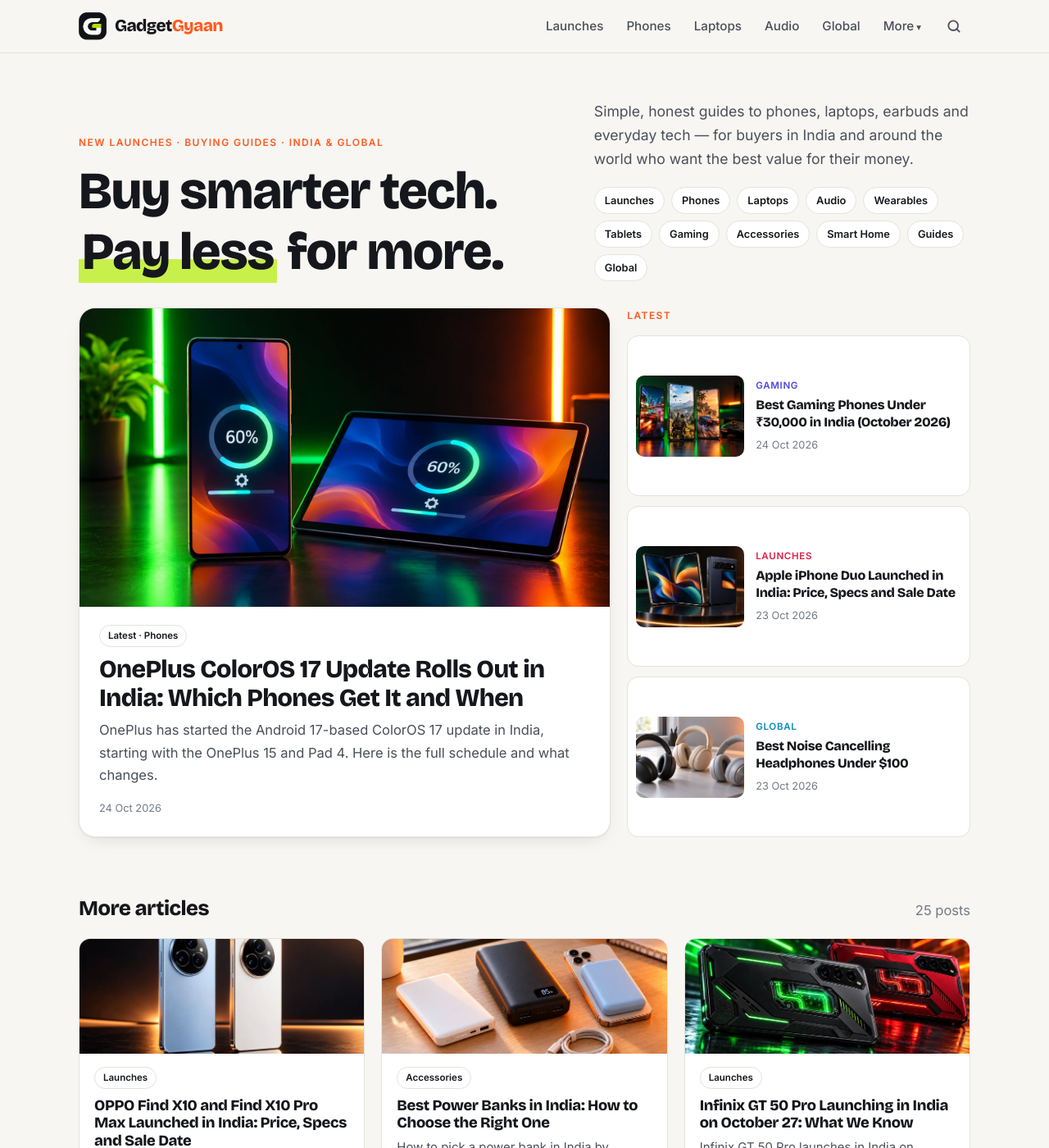
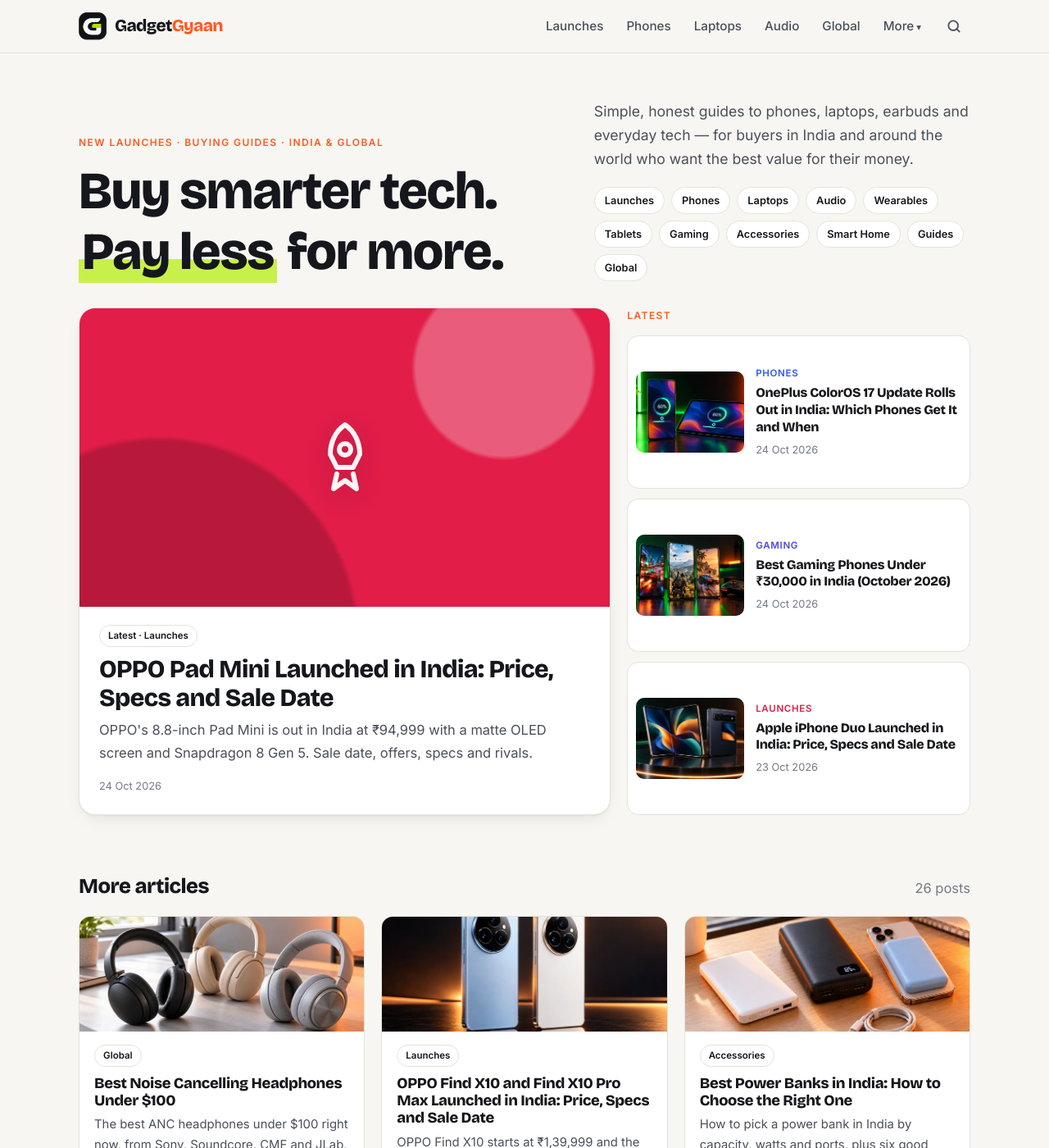
Before and after one commit to kiteksood167/kiteksood167.github.io, a Jekyll site: the page built from index.html, in a window 1280 px wide and 1400 px high. Shown: the whole window at 82% size. Built offline with Jekyll 4.4.1, drawn with Linux system fonts in a browser that asks for light colours; part of the change alters nothing that is shown; some of the changed text lies outside the part shown.

Commit message:
New launch post: OPPO Pad Mini Launched in India: Price, Specs and Sale Date
Co-Authored-By: Claude <noreply@anthropic.com>

```diff
--- a/_posts/2026-10-22-oppo-find-x10-launched-india-price-specs-sale-date.md
+++ b/_posts/2026-10-22-oppo-find-x10-launched-india-price-specs-sale-date.md
@@ -80,7 +80,7 @@ At these prices, the competition is tough:
 
 > **Tip:** Don't book on day one just because of the launch buzz. Wait for the October 29 sale to see the final bank and exchange offers, then compare the effective price with the Galaxy S26 Ultra's current street price. A ₹1.4 lakh or ₹2 lakh phone needs to win on your actual price, not the sticker price.
 
-**Related reading:** [OPPO Find X10 Series Launching in India on October 22: What We Know](/oppo-find-x10-series-india-launch-october-22/) · [Fast Charging Explained: Watts, USB-C PD and the Right Charger](/fast-charging-explained/)
+**Related reading:** [OPPO Find X10 Series Launching in India on October 22: What We Know](/oppo-find-x10-series-india-launch-october-22/) · [Fast Charging Explained: Watts, USB-C PD and the Right Charger](/fast-charging-explained/) · [OPPO Pad Mini Launched in India: Price, Specs and Sale Date](/oppo-pad-mini-launched-india-price-specs-sale-date/)
 
 ## The bottom line
 
--- /dev/null
+++ b/_posts/2026-10-24-oppo-pad-mini-launched-india-price-specs-sale-date.md
@@ -0,0 +1,76 @@
+---
+title: "OPPO Pad Mini Launched in India: Price, Specs and Sale Date"
+seo_title: "OPPO Pad Mini India Price, Specs and Sale Date"
+description: "OPPO's 8.8-inch Pad Mini is out in India at ₹94,999 with a matte OLED screen and Snapdragon 8 Gen 5. Sale date, offers, specs and rivals."
+date: 2026-10-24 18:45:00 +0530
+category: Launches
+also_in: [Tablets]
+tags: [oppo, oppo pad mini, tablets, compact tablets, flipkart, launch]
+---
+
+OPPO has launched the Pad Mini in India, a small 8.8-inch Android tablet with a matte OLED screen and a flagship Snapdragon 8 Gen 5 chip. It was announced on October 22 alongside the Find X10 phones and costs ₹94,999. Sales start on October 29, and pre-orders are already open.
+
+<!--more-->
+
+## Price and availability in India
+
+OPPO is selling just one version in India, the "Matte Display Edition", in a single Lavender colour.
+
+| Variant | Price in India |
+|---|---|
+| 8GB RAM + 256GB storage (Wi-Fi) | ₹94,999 |
+| OPPO Pad Mini Smart Case (sold separately) | ₹3,999 |
+| OPPO Pencil 3 Pro stylus (sold separately) | ₹7,999 |
+
+- **Sale date:** Thursday, October 29, 2026 (pre-orders are open now on OPPO's India website)
+- **Where to buy:** OPPO's online store and Flipkart
+
+**Launch offers** (for a limited period that started on October 22, as reported by Indian tech sites):
+
+- The Pencil 3 Pro and Smart Case free with the tablet, worth about ₹11,000 together
+- Up to 15% instant cashback with eligible bank cards
+- No-cost EMI for up to 24 months, or zero down payment for up to 30 months
+
+Reports differ on when the free-accessory offer ends, so check the end date on OPPO's or Flipkart's page before you order.
+
+## Key specifications
+
+| Spec | OPPO Pad Mini |
+|---|---|
+| Display | 8.8" OLED, matte finish, 2520 x 1680 (2.5K), up to 144Hz, up to 1,600 nits full-screen (3,200 nits peak in small areas) |
+| Processor | Qualcomm Snapdragon 8 Gen 5 (3nm) |
+| RAM and storage | 8GB LPDDR5X, 256GB UFS 4.1 |
+| Battery | 8,000mAh |
+| Charging | 67W SUPERVOOC wired |
+| Cameras | 13MP rear, 8MP front |
+| Software | ColorOS 16 (Android 16) |
+| Size and weight | About 5.46mm thin, about 282g |
+| Connectivity | Wi-Fi 7, Bluetooth 6.0, USB-C (USB 3.2 Gen 1) |
+| Stylus | Works with OPPO Pencil 3 and Pencil 3 Pro |
+
+## What's new
+
+This is OPPO's first compact tablet in India, so there's no older Pad Mini to compare it with. The idea is a small tablet you can hold in one hand for reading, notes and video, but with the same kind of top-end chip you'd find in a premium phone.
+
+The screen is the headline. Most tablets have glossy screens, but this one has a matte OLED panel. A matte finish cuts down on reflections, which helps when reading under bright lights or near a window, and it gives a slightly paper-like feel when you write with a stylus. It also refreshes at up to 144Hz, so scrolling should look smooth.
+
+It's also very thin and light for its battery size. At about 5.46mm and 282g, it packs an 8,000mAh battery with 67W fast charging. OPPO claims up to 19.5 hours of video playback, and says a 10-minute charge adds about four hours of video. These are OPPO's claims.
+
+There's no SIM slot, as the Indian model is Wi-Fi only. Instead, it can use the mobile data of a nearby OPPO phone running ColorOS 16 without you having to turn on a hotspot. It can also sync calls and messages from your phone and transfer files to and from Android phones and iPhones through OPPO's O+ Connect app. Reports say it will be among the first devices to get the ColorOS 17 update, but OPPO hasn't given a date for it.
+
+## Who should consider it
+
+The Pad Mini is for people who want a premium, pocket-sized Android tablet for reading, handwritten notes, video and games, and who already use an OPPO or OnePlus phone. They'll get the most from the data sharing and syncing features. If you mostly watch videos at home, a bigger and cheaper tablet will serve you better.
+
+Two alternatives to compare:
+
+- **OnePlus Pad 4:** a much bigger 13.2-inch tablet with a faster Snapdragon 8 Elite Gen 5 chip and a 13,380mAh battery. It starts at ₹59,999 for 8GB/256GB, about ₹35,000 less than the Pad Mini, though it's far less portable.
+- **Apple iPad mini:** the best-known small tablet. The current model, with an 8.3-inch screen and A17 Pro chip, launched in India in 2024 at ₹49,900. Apple is holding a launch event on October 28, and a new iPad mini is widely expected, but Apple hasn't confirmed it yet.
+
+> **Tip:** If you're torn between the Pad Mini and an iPad mini, wait for Apple's October 28 event before you pre-order. The OPPO goes on sale a day later, on October 29, so you'll know what Apple has announced and at what price before you have to decide.
+
+**Related reading:** [OPPO Find X10 and Find X10 Pro Max Launched in India: Price, Specs and Sale Date](/oppo-find-x10-launched-india-price-specs-sale-date/) · [Tablet vs Laptop for Students: Which Is Better for Study?](/tablet-vs-laptop-for-students/)
+
+## The bottom line
+
+The OPPO Pad Mini brings something different to Indian tablet buyers: a thin, light 8.8-inch tablet with a matte 144Hz OLED screen, a flagship Snapdragon chip and fast 67W charging. The catch is the price. At ₹94,999, it costs well over the OnePlus Pad 4 and nearly twice what the current iPad mini cost at launch. The free stylus and case help, but it makes the most sense if you want the best small Android tablet and use an OPPO phone. Everyone else should compare it with Apple's next iPad mini first.
```
